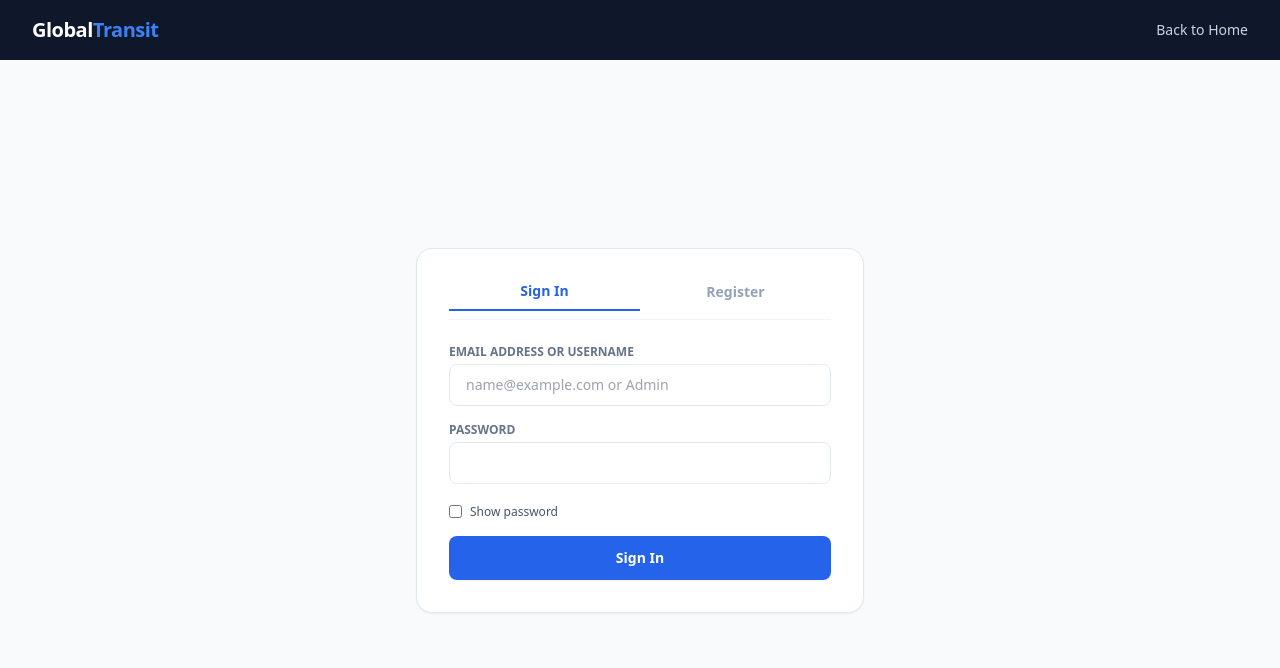
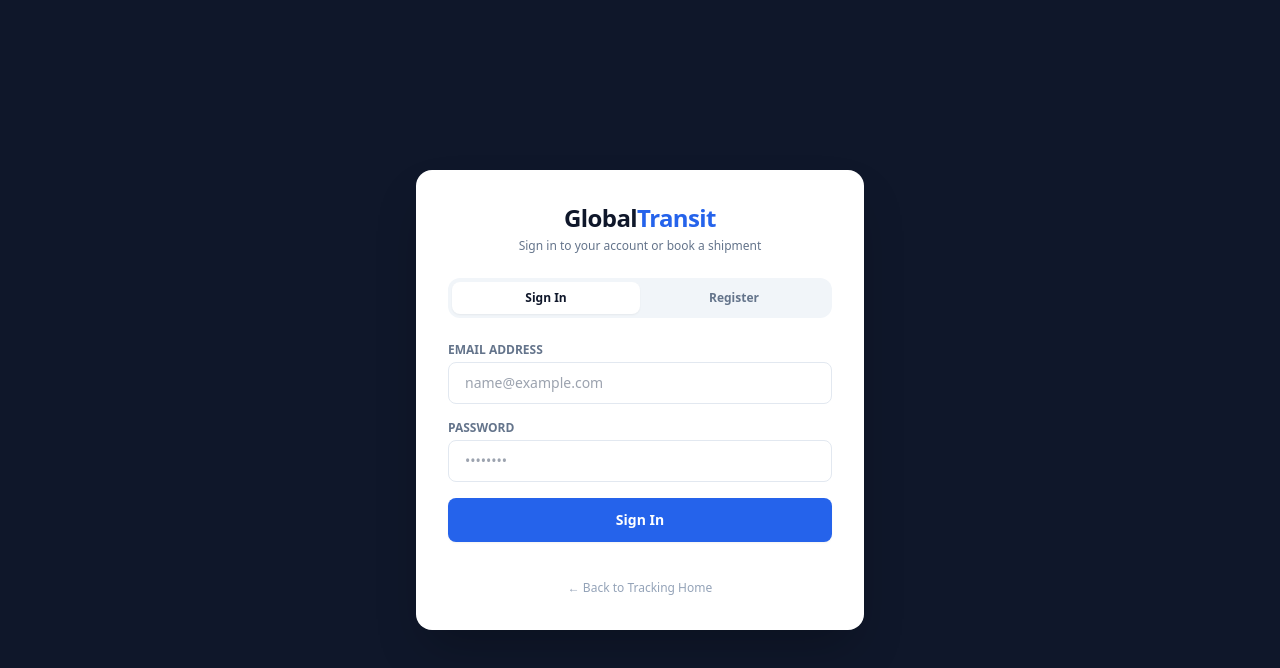
Before and after one commit to Just-Anonymously-Known/shipping-app, a website: page auth.html in a window 1280 px wide. Drawn offline with nearby package versions, Linux system fonts and the light colour scheme.

Commit message:
Fix auth form submission event handlers

```diff
--- a/auth.html
+++ b/auth.html
@@ -2,140 +2,138 @@
 <html lang="en">
 <head>
     <meta charset="UTF-8">
-    <meta name="viewport" content="width=device-width, initial-scale=1.0">
-    <title>GlobalTransit - Authentication</title>
+    <meta name="viewport" content="width=device-width, initial-scale=1.0, maximum-scale=1.0, user-scalable=no">
+    <title>GlobalTransit - Sign In & Register</title>
     <script src="https://cdn.tailwindcss.com"></script>
 </head>
-<body class="bg-slate-50 font-sans antialiased text-slate-800 flex flex-col min-h-screen">
+<body class="bg-slate-900 font-sans antialiased text-slate-800 flex flex-col min-h-screen justify-center items-center px-4">
 
-    <header class="bg-slate-900 text-white px-8 py-4 flex justify-between items-center">
-        <span class="text-xl font-bold tracking-tight">Global<span class="text-blue-500">Transit</span></span>
-        <a href="index.html" class="text-sm text-slate-300 hover:text-white">Back to Home</a>
-    </header>
-
-    <main class="flex-1 flex items-center justify-center px-4 py-12">
-        <div class="max-w-md w-full bg-white p-8 rounded-2xl border border-slate-200 shadow-sm">
-
-            <div class="flex border-b border-slate-100 mb-6 pb-2">
-                <button onclick="switchTab('login')" id="loginTab" class="flex-1 pb-2 text-sm font-bold text-blue-600 border-b-2 border-blue-600">Sign In</button>
-                <button onclick="switchTab('register')" id="registerTab" class="flex-1 pb-2 text-sm font-semibold text-slate-400">Register</button>
+    <div class="w-full max-w-md bg-white rounded-2xl shadow-2xl p-6 sm:p-8 space-y-6">
+        <div class="text-center space-y-1">
+            <span class="text-2xl font-black tracking-tight text-slate-900">Global<span class="text-blue-600">Transit</span></span>
+            <p id="formSubtitle" class="text-xs text-slate-500">Sign in to your account or book a shipment</p>
         </div>
 
-            <!-- Login Form -->
-            <form id="loginForm" class="space-y-4" onsubmit="handleLogin(event)">
+        <!-- Toggle Tabs -->
+        <div class="flex bg-slate-100 p-1 rounded-xl text-xs font-semibold">
+            <button onclick="switchTab('signin')" id="tabSignin" class="flex-1 py-2 rounded-lg bg-white text-slate-900 shadow-sm transition">Sign In</button>
+            <button onclick="switchTab('signup')" id="tabSignup" class="flex-1 py-2 rounded-lg text-slate-500 transition">Register</button>
+        </div>
+
+        <!-- Sign In Form -->
+        <form id="signinForm" onsubmit="handleSignin(event)" class="space-y-4">
             <div>
-                    <label class="block text-xs font-semibold text-slate-500 uppercase mb-1">Email Address or Username</label>
-                    <input type="text" id="loginEmail" required placeholder="name@example.com or Admin" class="w-full px-4 py-2.5 border border-slate-200 rounded-lg text-sm focus:ring-2 focus:ring-blue-600 outline-none">
+                <label class="block text-xs font-semibold text-slate-500 uppercase mb-1">Email Address</label>
+                <input type="email" id="signinEmail" required placeholder="name@example.com" class="w-full px-4 py-2.5 border border-slate-200 rounded-lg text-xs sm:text-sm focus:ring-2 focus:ring-blue-600 outline-none">
             </div>
             <div>
                 <label class="block text-xs font-semibold text-slate-500 uppercase mb-1">Password</label>
-                    <input type="password" id="loginPassword" required class="w-full px-4 py-2.5 border border-slate-200 rounded-lg text-sm focus:ring-2 focus:ring-blue-600 outline-none">
+                <input type="password" id="signinPassword" required placeholder="••••••••" class="w-full px-4 py-2.5 border border-slate-200 rounded-lg text-xs sm:text-sm focus:ring-2 focus:ring-blue-600 outline-none">
             </div>
-
-                <div class="flex items-center space-x-2 pt-1">
-                    <input type="checkbox" id="showLoginPass" onclick="togglePassword('loginPassword', this.id)" class="rounded border-slate-300 text-blue-600 focus:ring-blue-500">
-                    <label for="showLoginPass" class="text-xs text-slate-600 cursor-pointer select-none">Show password</label>
-                </div>
-
-                <button type="submit" class="w-full bg-blue-600 text-white font-semibold py-3 rounded-lg hover:bg-blue-700 transition text-sm shadow-sm mt-2">Sign In</button>
+            <button type="submit" class="w-full bg-blue-600 text-white font-semibold py-3 rounded-lg hover:bg-blue-700 transition text-xs sm:text-sm shadow-sm">Sign In</button>
         </form>
 
-            <!-- Register Form -->
-            <form id="registerForm" class="space-y-4 hidden" onsubmit="handleRegister(event)">
+        <!-- Register Form (Hidden by default) -->
+        <form id="signupForm" onsubmit="handleSignup(event)" class="space-y-4 hidden">
             <div>
-                    <label class="block text-xs font-semibold text-slate-500 uppercase mb-1">Full Name</label>
-                    <input type="text" id="regName" required class="w-full px-4 py-2 border border-slate-200 rounded-lg text-sm focus:ring-2 focus:ring-blue-600 outline-none">
+                <label class="block text-xs font-semibold text-slate-500 uppercase mb-1">Full Name / Company</label>
+                <input type="text" id="signupName" required placeholder="John Doe" class="w-full px-4 py-2.5 border border-slate-200 rounded-lg text-xs sm:text-sm focus:ring-2 focus:ring-blue-600 outline-none">
             </div>
             <div>
                 <label class="block text-xs font-semibold text-slate-500 uppercase mb-1">Email Address</label>
-                    <input type="email" id="regEmail" required class="w-full px-4 py-2 border border-slate-200 rounded-lg text-sm focus:ring-2 focus:ring-blue-600 outline-none">
-                </div>
-                <div>
-                    <label class="block text-xs font-semibold text-slate-500 uppercase mb-1">Phone Number (US)</label>
-                    <input type="text" id="regPhone" required placeholder="+1 (555) 234-5678" class="w-full px-4 py-2 border border-slate-200 rounded-lg text-sm focus:ring-2 focus:ring-blue-600 outline-none">
+                <input type="email" id="signupEmail" required placeholder="name@example.com" class="w-full px-4 py-2.5 border border-slate-200 rounded-lg text-xs sm:text-sm focus:ring-2 focus:ring-blue-600 outline-none">
             </div>
             <div>
                 <label class="block text-xs font-semibold text-slate-500 uppercase mb-1">Password</label>
-                    <input type="password" id="regPassword" required class="w-full px-4 py-2 border border-slate-200 rounded-lg text-sm focus:ring-2 focus:ring-blue-600 outline-none">
+                <input type="password" id="signupPassword" required placeholder="••••••••" class="w-full px-4 py-2.5 border border-slate-200 rounded-lg text-xs sm:text-sm focus:ring-2 focus:ring-blue-600 outline-none">
             </div>
+            <button type="submit" class="w-full bg-blue-600 text-white font-semibold py-3 rounded-lg hover:bg-blue-700 transition text-xs sm:text-sm shadow-sm">Create Account</button>
+        </form>
 
-                <div class="flex items-center space-x-2 pt-1">
-                    <input type="checkbox" id="showRegPass" onclick="togglePassword('regPassword', this.id)" class="rounded border-slate-300 text-blue-600 focus:ring-blue-500">
-                    <label for="showRegPass" class="text-xs text-slate-600 cursor-pointer select-none">Show password</label>
+        <div class="text-center pt-2">
+            <a href="index.html" class="text-xs text-slate-400 hover:text-slate-600 transition">← Back to Tracking Home</a>
         </div>
-
-                <button type="submit" class="w-full bg-blue-600 text-white font-semibold py-3 rounded-lg hover:bg-blue-700 transition text-sm shadow-sm mt-2">Create Account</button>
-            </form>
     </div>
-    </main>
 
     <script>
         function switchTab(tab) {
-            if (tab === 'login') {
-                document.getElementById('loginForm').classList.remove('hidden');
-                document.getElementById('registerForm').classList.add('hidden');
-                document.getElementById('loginTab').className = "flex-1 pb-2 text-sm font-bold text-blue-600 border-b-2 border-blue-600";
-                document.getElementById('registerTab').className = "flex-1 pb-2 text-sm font-semibold text-slate-400";
+            const signinForm = document.getElementById('signinForm');
+            const signupForm = document.getElementById('signupForm');
+            const tabSignin = document.getElementById('tabSignin');
+            const tabSignup = document.getElementById('tabSignup');
+            const subtitle = document.getElementById('formSubtitle');
+
+            if (tab === 'signin') {
+                signinForm.classList.remove('hidden');
+                signupForm.classList.add('hidden');
+                tabSignin.className = "flex-1 py-2 rounded-lg bg-white text-slate-900 shadow-sm transition";
+                tabSignup.className = "flex-1 py-2 rounded-lg text-slate-500 transition";
+                subtitle.innerText = "Sign in to your account or book a shipment";
             } else {
-                document.getElementById('registerForm').classList.remove('hidden');
-                document.getElementById('loginForm').classList.add('hidden');
-                document.getElementById('registerTab').className = "flex-1 pb-2 text-sm font-bold text-blue-600 border-b-2 border-blue-600";
-                document.getElementById('loginTab').className = "flex-1 pb-2 text-sm font-semibold text-slate-400";
+                signupForm.classList.remove('hidden');
+                signinForm.classList.add('hidden');
+                tabSignup.className = "flex-1 py-2 rounded-lg bg-white text-slate-900 shadow-sm transition";
+                tabSignin.className = "flex-1 py-2 rounded-lg text-slate-500 transition";
+                subtitle.innerText = "Register a new shipping account";
             }
         }
 
-        function togglePassword(fieldId, checkboxId) {
-            const passwordField = document.getElementById(fieldId);
-            const isChecked = document.getElementById(checkboxId).checked;
-            passwordField.type = isChecked ? 'text' : 'password';
+        async function handleSignin(e) {
+            e.preventDefault();
+            const email = document.getElementById('signinEmail').value.trim();
+            const password = document.getElementById('signinPassword').value.trim();
+
+            // Hardcoded Admin Quick Access Check
+            if (email.toLowerCase() === 'admin' && password === 'Admin@55') {
+                localStorage.setItem('userName', 'Administrator');
+                localStorage.setItem('isAdmin', 'true');
+                window.location.href = 'admin.html';
+                return;
             }
 
-        async function handleLogin(e) {
-            e.preventDefault();
-            const email = document.getElementById('loginEmail').value.trim();
-            const password = document.getElementById('loginPassword').value;
-
-            const res = await fetch('http://localhost:3000/api/login', {
+            try {
+                const res = await fetch('/api/signin', {
                     method: 'POST',
                     headers: { 'Content-Type': 'application/json' },
                     body: JSON.stringify({ email, password })
                 });
                 const data = await res.json();
-
                 if (res.ok) {
                     localStorage.setItem('userName', data.name);
-                localStorage.setItem('userEmail', data.email);
-
-                if (data.isAdmin) {
-                    localStorage.setItem('isAdmin', 'true');
-                    window.location.href = 'admin.html';
+                    localStorage.setItem('isAdmin', data.is_admin ? 'true' : 'false');
+                    window.location.href = data.is_admin ? 'admin.html' : 'dashboard.html';
                 } else {
-                    localStorage.removeItem('isAdmin');
-                    window.location.href = 'dashboard.html';
+                    alert(data.message || 'Invalid login credentials.');
                 }
-            } else {
-                alert(data.message);
+            } catch (err) {
+                console.error(err);
+                alert('Connection error. Please try again.');
             }
         }
 
-        async function handleRegister(e) {
+        async function handleSignup(e) {
             e.preventDefault();
-            const name = document.getElementById('regName').value;
-            const email = document.getElementById('regEmail').value;
-            const phone = document.getElementById('regPhone').value;
-            const password = document.getElementById('regPassword').value;
+            const name = document.getElementById('signupName').value.trim();
+            const email = document.getElementById('signupEmail').value.trim();
+            const password = document.getElementById('signupPassword').value.trim();
 
-            const res = await fetch('http://localhost:3000/api/register', {
+            try {
+                const res = await fetch('/api/signup', {
                     method: 'POST',
                     headers: { 'Content-Type': 'application/json' },
-                body: JSON.stringify({ name, email, phone, password })
+                    body: JSON.stringify({ name, email, password })
                 });
                 const data = await res.json();
                 if (res.ok) {
-                alert('Registration successful! Please sign in.');
-                switchTab('login');
+                    alert('Account created successfully! Please sign in.');
+                    switchTab('signin');
+                    document.getElementById('signupForm').reset();
                 } else {
-                alert(data.message);
+                    alert(data.message || 'Registration failed.');
+                }
+            } catch (err) {
+                console.error(err);
+                alert('Connection error. Please try again.');
             }
         }
     </script>
```
Also changed, not shown: package.json (+2 -8 lines). Lines whose indentation alone changed are shown as unchanged.
